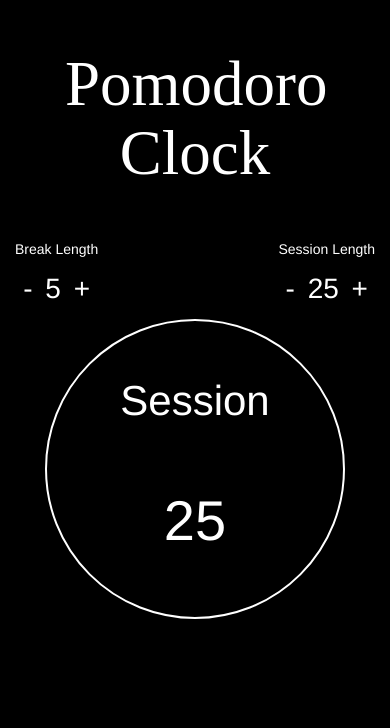
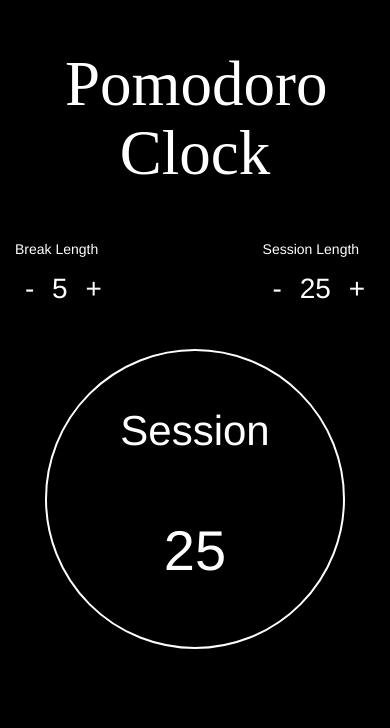
Before and after one commit to ranyehushua/PortfolioWebsite, a PHP site: page /PomodoroClock/index.html in a window 390 px wide. Shown: the top 728 px of the page. Run offline with PHP 8.4, Linux system fonts and the light colour scheme; some libraries are stand-ins or nearby versions.

Commit message:
fixed padding and spacing on pomodoro app for better mobile use

```diff
--- a/PomodoroClock/css/style.css
+++ b/PomodoroClock/css/style.css
@@ -26,7 +26,7 @@ h1 {
   border-radius: 50%;
   width: 300px;
   height: 300px;
-  margin: 10px auto 80px;
+  margin: 40px auto 80px;
   cursor: pointer;
 }
 
@@ -50,7 +50,7 @@ h1 {
 
 .inc-down,
 .inc-up {
-  padding: 5px;
+  padding: 10px;
   cursor: pointer;
 }
 
```
